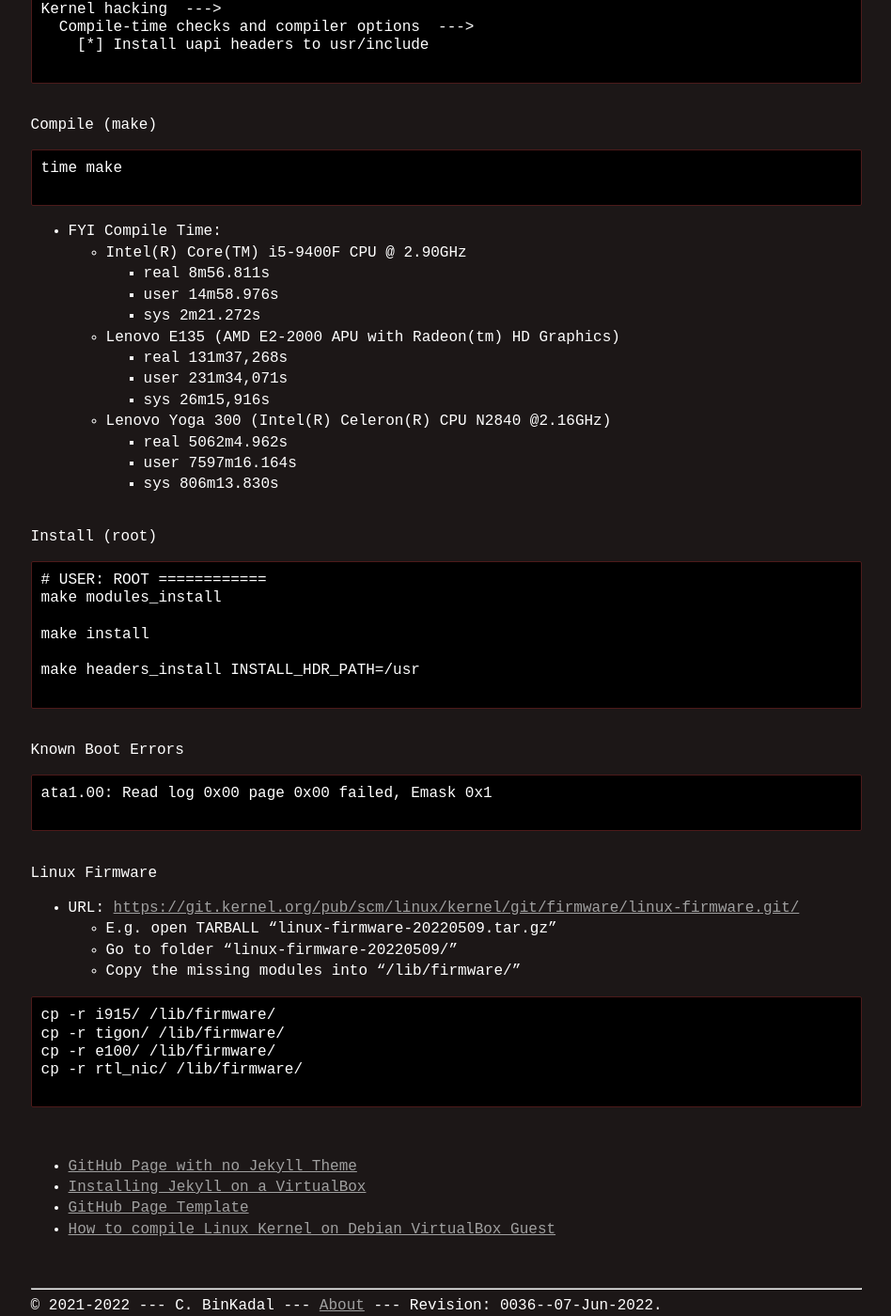
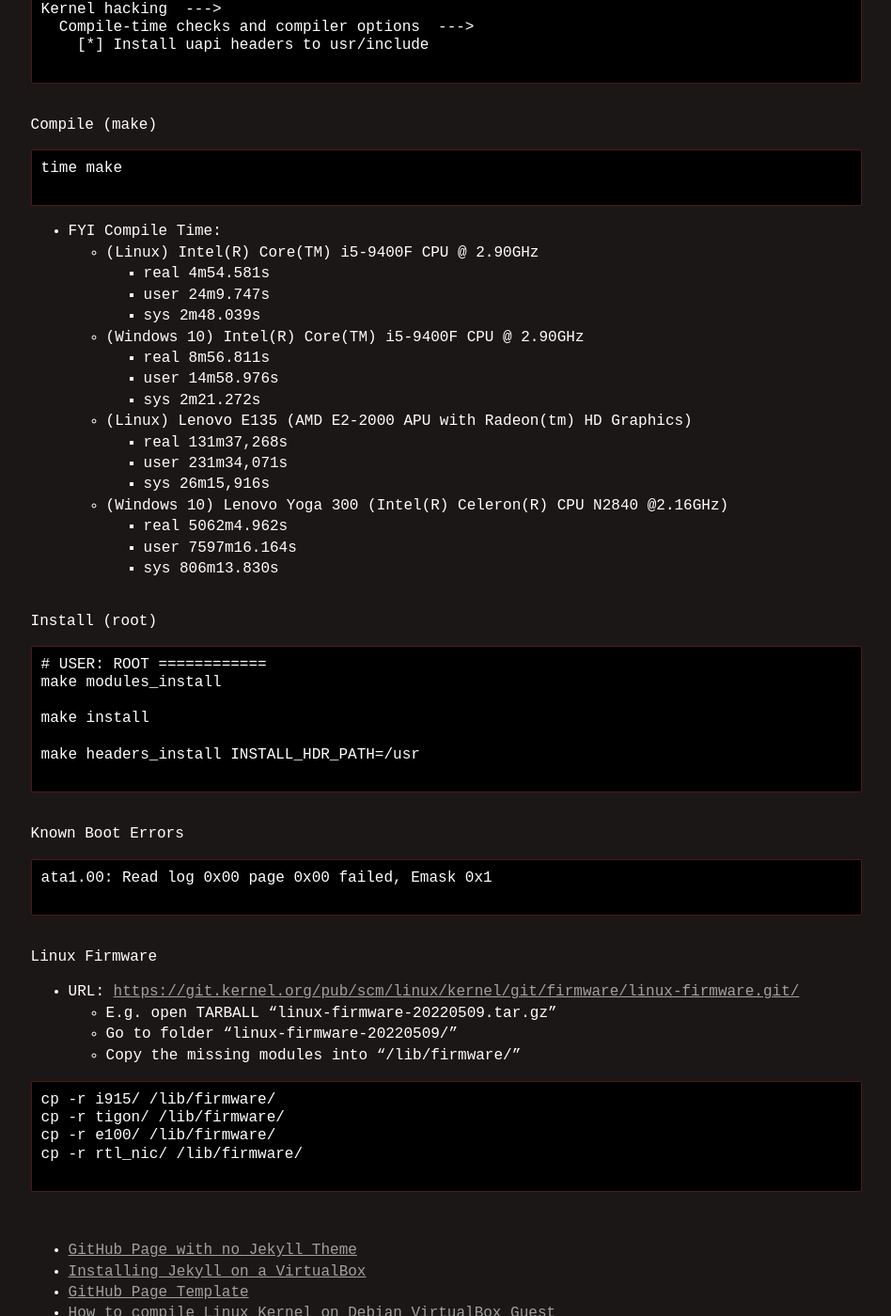
Before and after one commit to yforku/doit, a Jekyll site: the page built from 007.md, in a window 1280 px wide and 1400 px high, scrolled down 2558 px. Shown: the whole window at 94% size, without its empty margins (165-1113 px from the left). Built offline with Jekyll 4.4.1, drawn with Linux system fonts in a browser that asks for light colours; some of the changed text lies outside the part shown.

Commit message:
modified:   007.pmd

````diff
--- a/007.md
+++ b/007.md
@@ -141,15 +141,19 @@ time make
 ```
 
 * FYI Compile Time:
-  * Intel(R) Core(TM) i5-9400F CPU @ 2.90GHz
+  * (Linux) Intel(R) Core(TM) i5-9400F CPU @ 2.90GHz
+    * real 4m54.581s
+    * user 24m9.747s
+    * sys  2m48.039s
+  * (Windows 10) Intel(R) Core(TM) i5-9400F CPU @ 2.90GHz
     * real 8m56.811s
     * user 14m58.976s
     * sys  2m21.272s
-  * Lenovo E135 (AMD E2-2000 APU with Radeon(tm) HD Graphics)
+  * (Linux) Lenovo E135 (AMD E2-2000 APU with Radeon(tm) HD Graphics)
     * real 131m37,268s
     * user 231m34,071s
     * sys  26m15,916s
-  * Lenovo Yoga 300 (Intel(R) Celeron(R) CPU N2840 @2.16GHz)
+  * (Windows 10) Lenovo Yoga 300 (Intel(R) Celeron(R) CPU N2840 @2.16GHz)
     * real 5062m4.962s
     * user 7597m16.164s
     * sys  806m13.830s
--- a/_config.yml
+++ b/_config.yml
@@ -1,4 +1,4 @@
-version:          "0036--07-Jun-2022"
+version:          "0036a--07-Jun-2022"
 copyright:        "2021-2022"
 title:            "This Is How Me Do It!"
 author:           "C. BinKadal"
````
Also changed, not shown: 004.md (+1 -1 lines), 1 other file.
